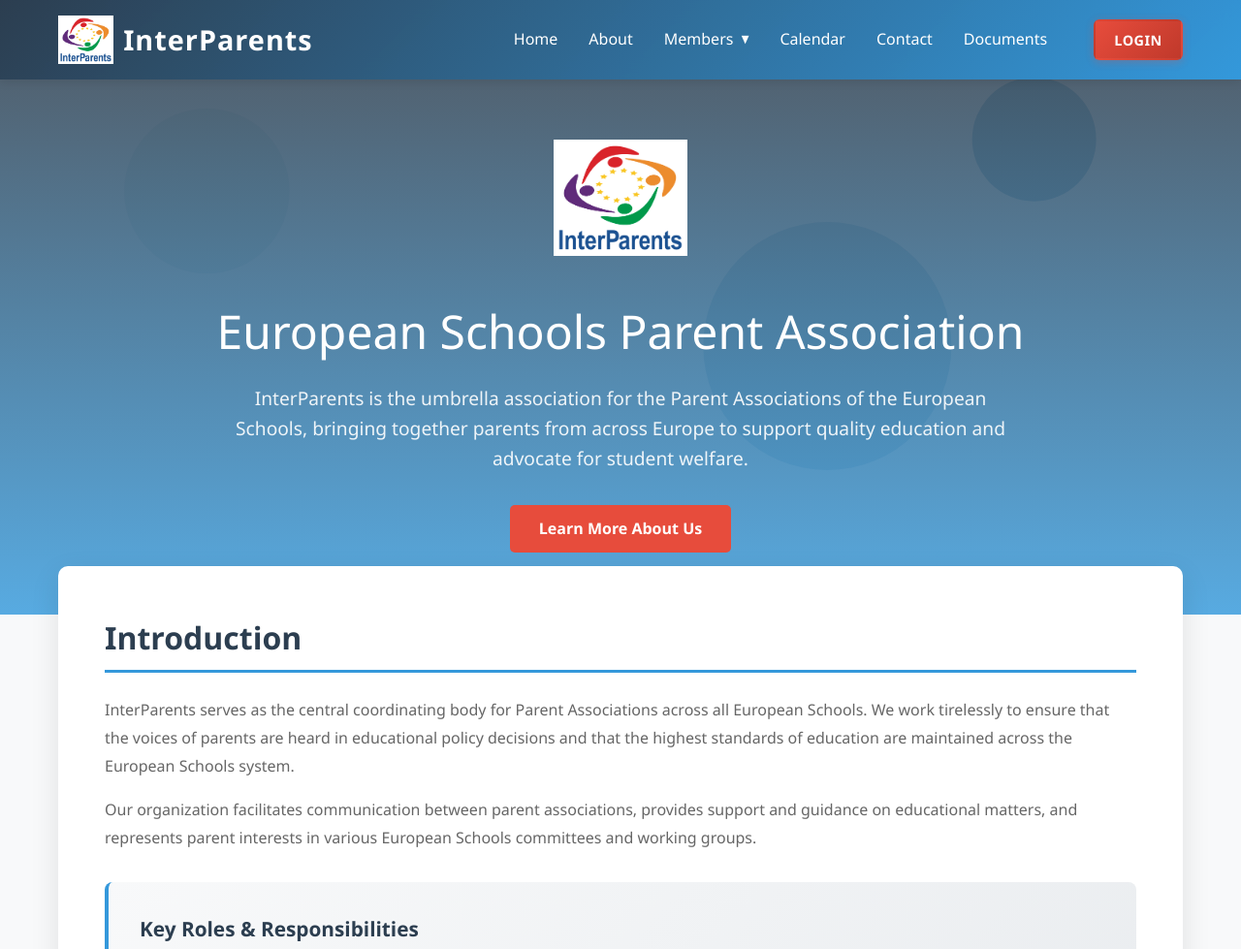
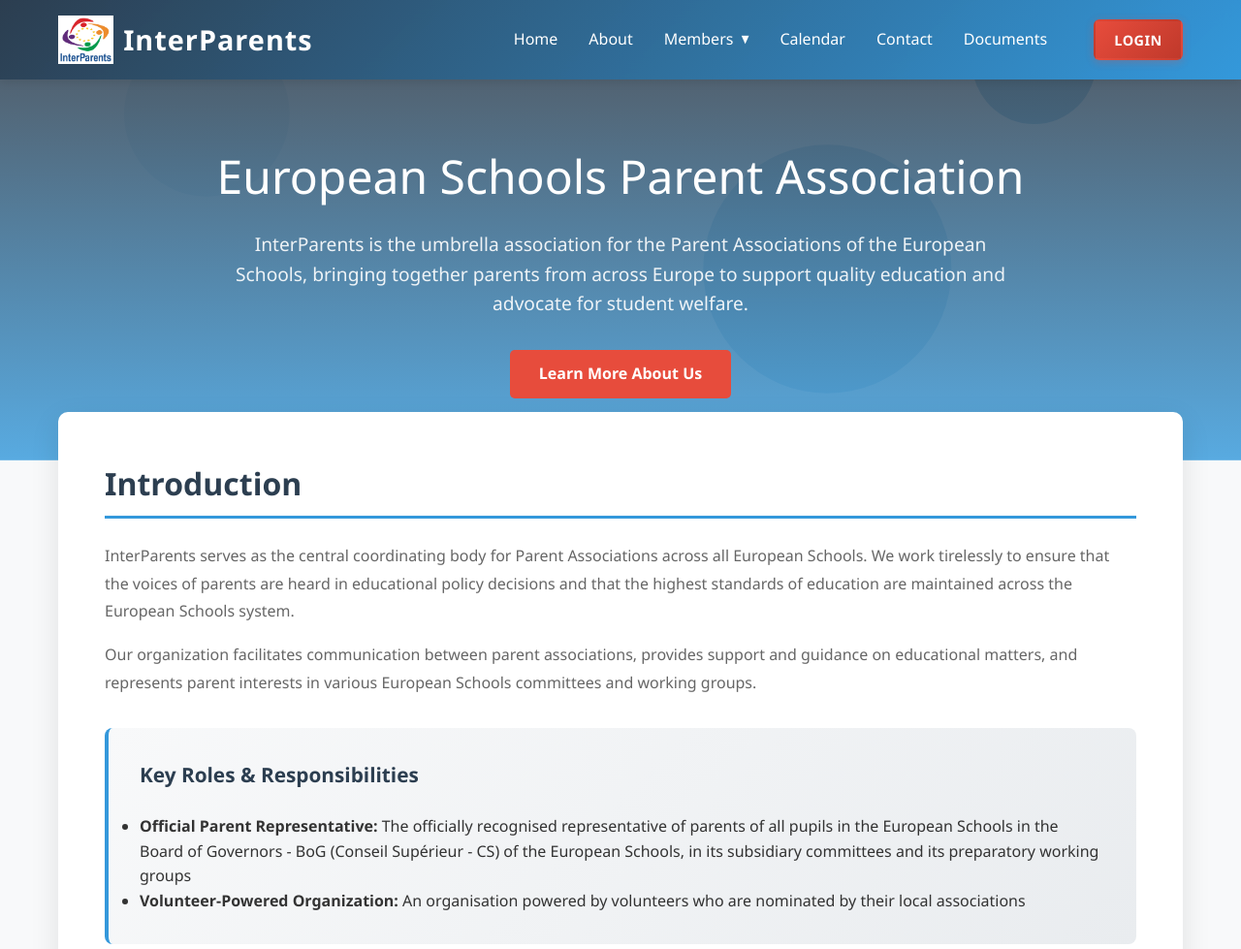
Before and after one commit to HenryPajuri/interparents2, a plain HTML site: page Front-end/html/index.html in a window 1280 px wide. Shown: the top 979 px of the page at 97% size. Drawn offline with Linux system fonts and the light colour scheme; no server answers.

Commit message:
Update index.html

```diff
--- a/Front-end/html/index.html
+++ b/Front-end/html/index.html
@@ -41,9 +41,6 @@
 
     <section class="hero" id="home">
         <div class="container">
-            <div style="text-align: center; margin-bottom: 2rem;">
-                <img src="images/interparents-logo.png" alt="InterParents Logo" style="height: 120px;">
-            </div>
             <h1>European Schools Parent Association</h1>
             <p class="subtitle">InterParents is the umbrella association for the Parent Associations of the European Schools, bringing together parents from across Europe to support quality education and advocate for student welfare.</p>
             <a href="about.html" class="cta-button">Learn More About Us</a>
```
